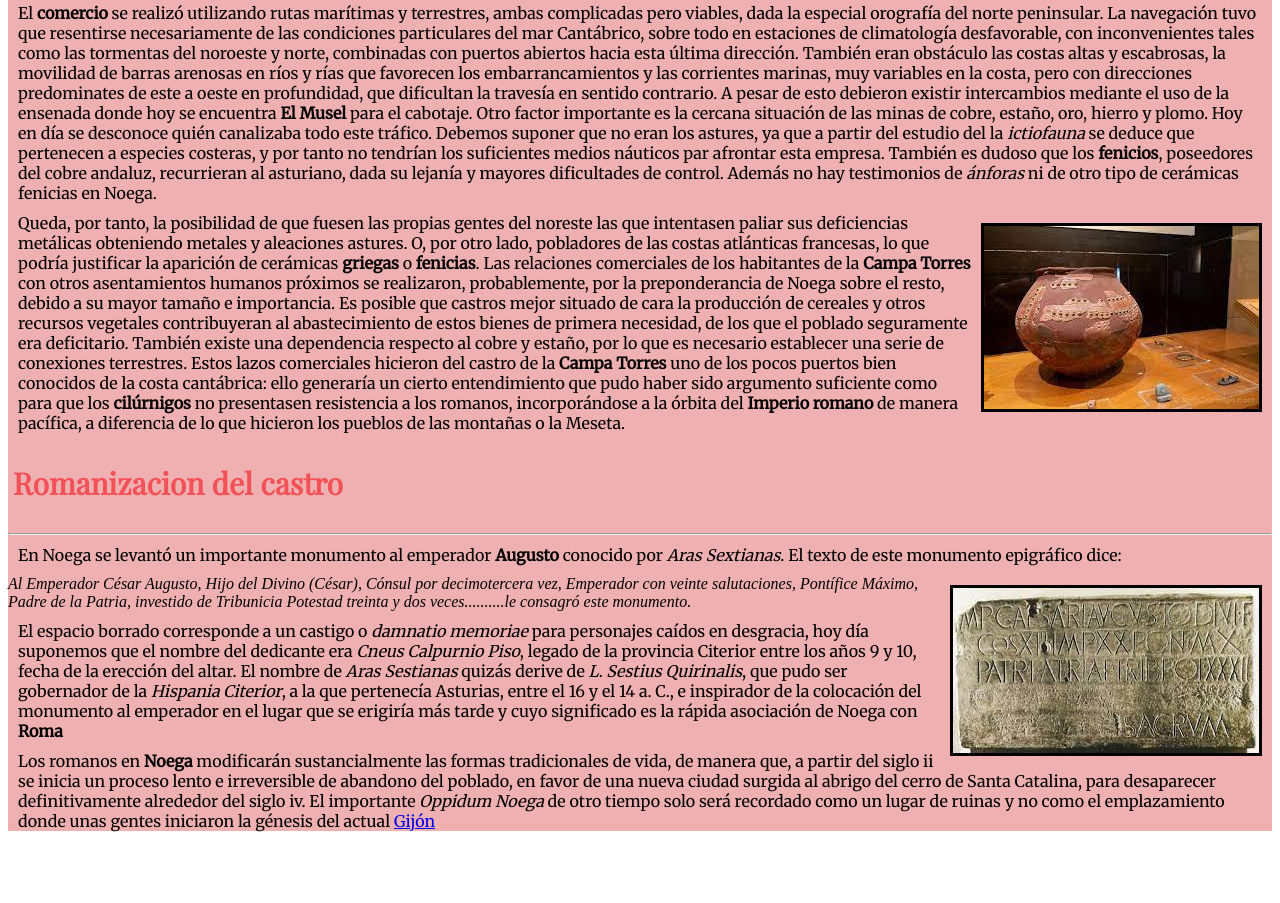
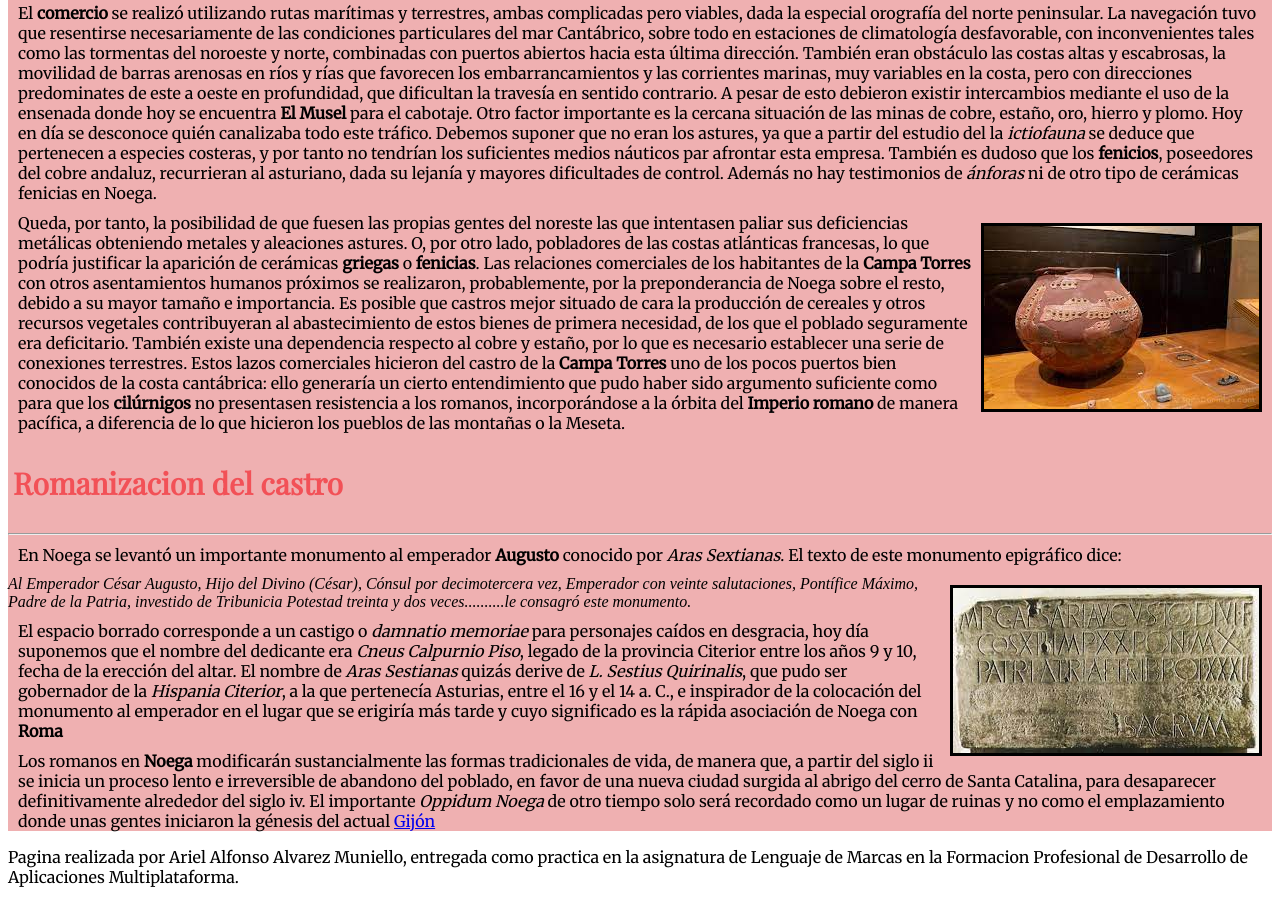
Before and after one commit to ArielAAM/TareaWeb, a plain HTML site: page codigo/castro_de_noega.html in a window 1280 px wide. Shown: the part 2992-3895 px from the top of the page. Before the commit the page ends 3833 px from the top, so only its background shows below. Drawn offline with nearby package versions, Linux system fonts and the light colour scheme.

Commit message:
14 commit

```diff
--- a/codigo/castro_de_noega.html
+++ b/codigo/castro_de_noega.html
@@ -216,4 +216,7 @@
             </p>
         </section>
     </section>
+    <footer>
+        <p>Pagina realizada por Ariel Alfonso Alvarez Muniello, entregada como practica en la asignatura de Lenguaje de Marcas en la Formacion Profesional de Desarrollo de Aplicaciones Multiplataforma.</p>
+    </footer>
 </body>
```
Also changed, not shown: 1 other file.
